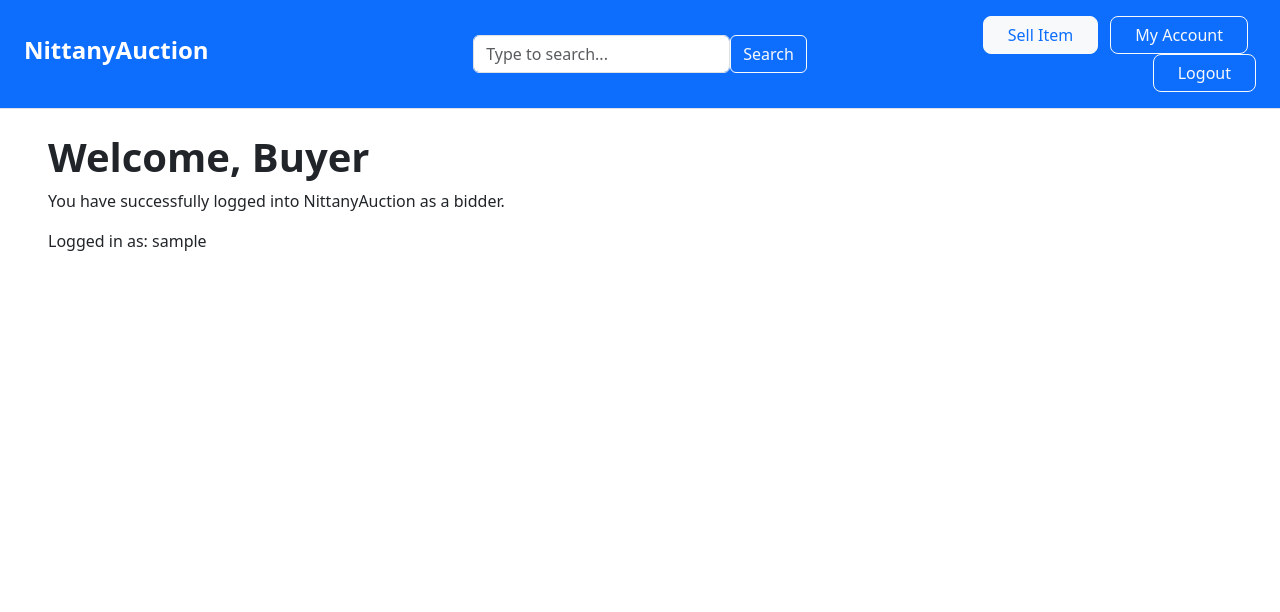
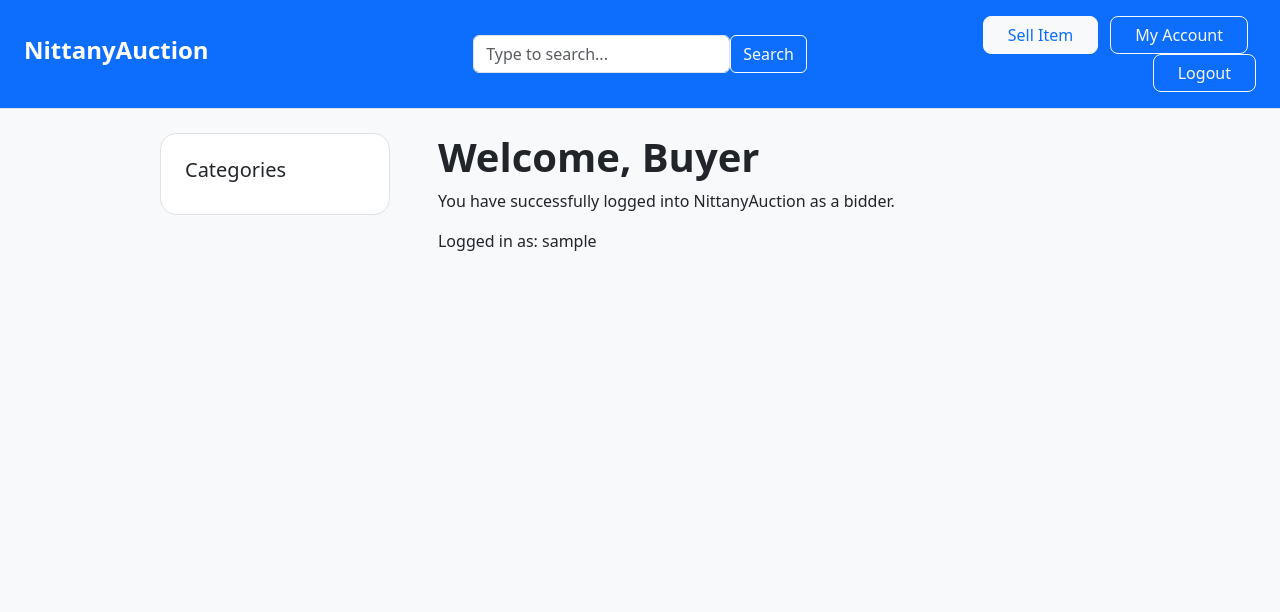
Before and after one commit to jacobm-gavin/431W-nittany-auction, a Flask app: page /buyer in a window 1280 px wide. Shown: the top 612 px of the page. Run offline with Flask 3, Linux system fonts and the light colour scheme; the visitor is signed in with stand-in values (Sample User, id 1); data that the repository does not hold is empty.

Commit message:
implement auction_listing fetching

```diff
--- a/src/main.py
+++ b/src/main.py
@@ -56,6 +56,34 @@ def get_user(email):
         print("Database error:", err)
         return None
 
+def get_auction_listings():
+    try:
+        conn = mysql.connector.connect(
+            host="localhost",
+            user="root",
+            password=os.getenv("DB_PASSWORD"),
+            database="nittanyauction"
+        )
+
+        cursor = conn.cursor(dictionary=True)
+
+        cursor.execute("SELECT * FROM auction_listings")
+        listings = cursor.fetchall()
+
+        if listings is None:
+            cursor.close()
+            conn.close()
+            return None
+
+        cursor.close()
+        conn.close()
+        print("AUCTION LISTINGS FETCHED:", listings)
+
+        return listings
+
+    except mysql.connector.Error as err:
+        print("Database error:", err)
+        return None
 
 @app.route("/")
 def home():
@@ -115,7 +143,9 @@ def login():
 def buyer():
     if "user" not in session or session.get("role") != "buyer":
         return redirect(url_for("login"))
-    return render_template("buyer.html", user=session["user"])
+
+    listings = get_auction_listings()
+    return render_template("buyer.html", user=session["user"], listings=listings)
 
 
 @app.route("/seller")
--- a/src/templates/buyer.html
+++ b/src/templates/buyer.html
@@ -4,7 +4,7 @@
     <title>Bidder Welcome</title>
     <link href="https://cdn.jsdelivr.net/npm/bootstrap@5.3.8/dist/css/bootstrap.min.css" rel="stylesheet" integrity="sha384-sRIl4kxILFvY47J16cr9ZwB07vP4J8+LH7qKQnuqkuIAvNWLzeN8tE5YBujZqJLB" crossorigin="anonymous">
 </head>
-<body>
+<body class="bg-body-tertiary justify-content-center">
     <header class="d-flex flex-wrap align-items-center justify-content-center justify-content-md-between py-3 mb-4 px-4 border-bottom bg-primary">
         <a href="/" class="d-flex align-items-center col-md-3 mb-2 mb-md-0 text-dark text-decoration-none">
             <h4 class="fw-bold text-white">NittanyAuction</h4>
@@ -24,10 +24,35 @@
         </div>
     </header>
 
-    <div class="mx-5">
-        <h1 class="fw-bold">Welcome, Buyer</h1>
-        <p>You have successfully logged into NittanyAuction as a bidder.</p>
-        <p>Logged in as: {{ user }}</p>
+    <div class="d-flex flex-row justify-content-center">
+        <div class="d-flex mx-5 justify-content-center align-items-start" style="height: 60vh; width: 75vw;">
+            <div id="categories" class="card me-4 p-4 rounded-4 w-25 border">
+                <h5 class="fw-normal">Categories</h5>
+            </div>
+            <div id="browse-items" class="ms-4 w-75">
+                <h1 class="fw-bold">Welcome, Buyer</h1>
+                <p>You have successfully logged into NittanyAuction as a bidder.</p>
+                <p>Logged in as: {{ user }}</p>
+                <div class="container">
+                    <div class="row row-cols-3">
+                        {% for listing in listings %}
+                        <div class="col card p-4 rounded-4 border h-10">
+                            <h5 class="fw-normal">{{ listing.auction_title }}</h5>
+                            <p class="card-text">{{ listing.product_description }}</p>
+                        </div>
+                        {% endfor %}
+                        <!-- <div class="col card p-4 rounded-4 border h-10">
+                            <h5 class="fw-normal">Item</h5>
+                            <p class="card-text">Current Bid</p>
+                        </div>
+                        <div class="col card p-4 rounded-4 border h-10">
+                            <h5 class="fw-normal">Item</h5>
+                            <p class="card-text">Current Bid</p>
+                        </div> -->
+                    </div>
+                </div>
+            </div>
+        </div>
     </div>
 
     <script src="https://cdn.jsdelivr.net/npm/bootstrap@5.3.8/dist/js/bootstrap.bundle.min.js" integrity="sha384-FKyoEForCGlyvwx9Hj09JcYn3nv7wiPVlz7YYwJrWVcXK/BmnVDxM+D2scQbITxI" crossorigin="anonymous"></script>
```
